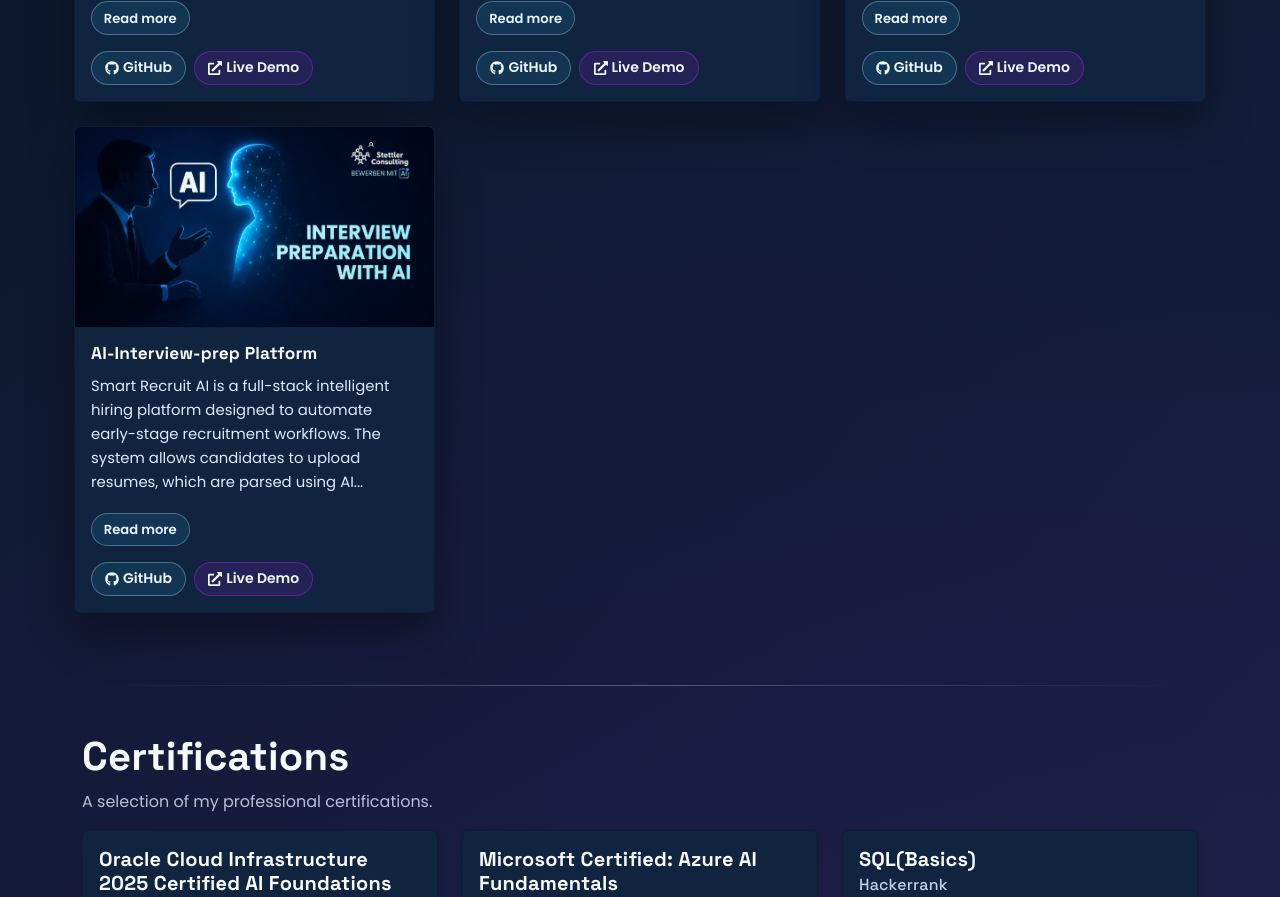
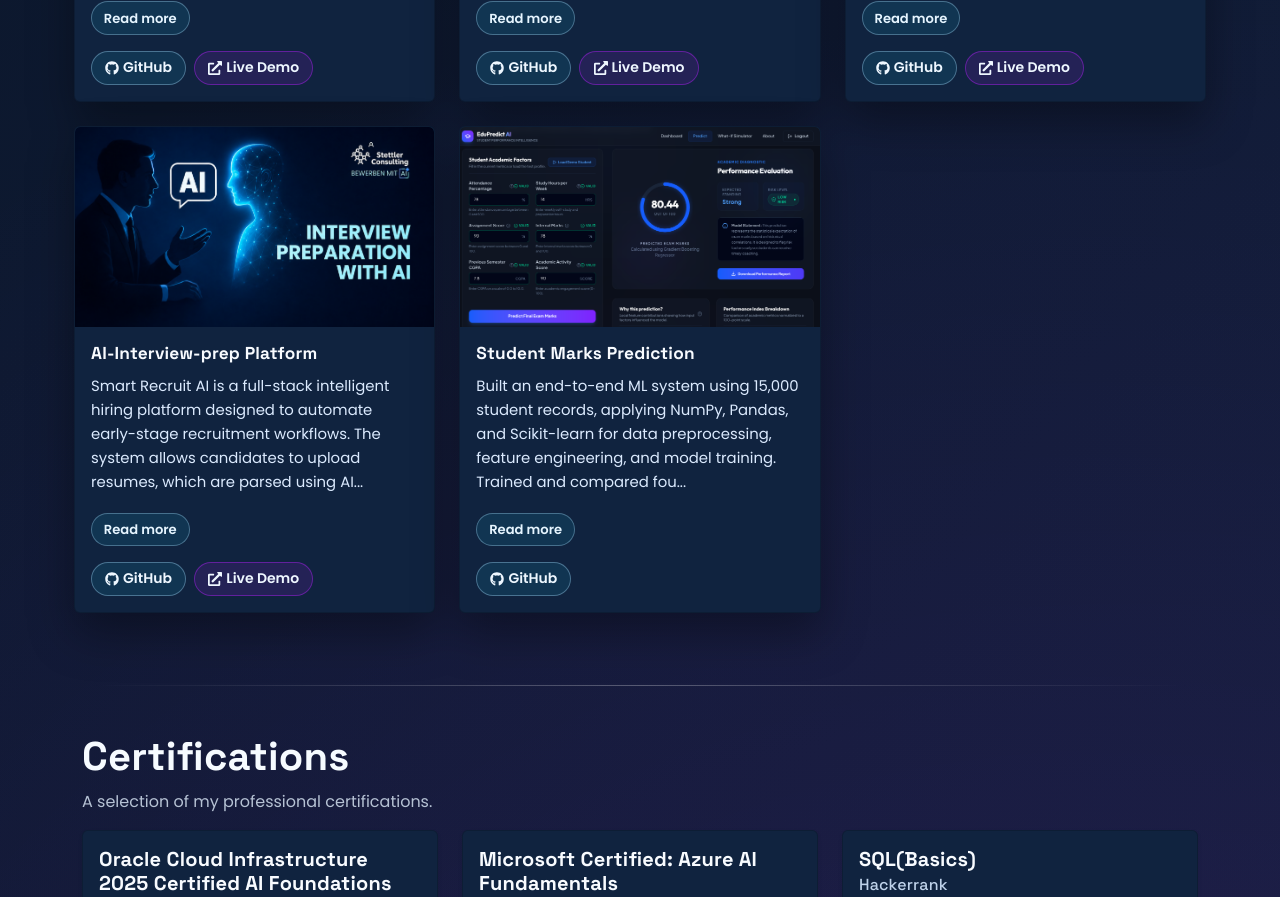
Before and after one commit to yasirarfat5CJ/portfolio, a React (Vite) app: page / in a window 1280 px wide. Shown: the part 4460-5357 px from the top of the page. Built offline with nearby package versions, Linux system fonts and the light colour scheme.

Commit message:
project update

```diff
--- a/src/pages/Projects.jsx
+++ b/src/pages/Projects.jsx
@@ -77,6 +77,13 @@ const projects = [
   description: 'Smart Recruit AI is a full-stack intelligent hiring platform designed to automate early-stage recruitment workflows. The system allows candidates to upload resumes, which are parsed using AI to extract structured data and calculate ATS-style matching scores against job roles.The platform includes a real-time AI interview system powered by Gemini AI, where candidates undergo dynamic technical interviews with automated scoring and feedback. HR users can access analytics dashboards to evaluate candidate performance, rankings, and hiring recommendations.Key features include role-based authentication using JWT, protected routes, real-time socket communication, and responsive modern UI built with React and Tailwind CSS.',
   github: 'https://github.com/yasirarfat5CJ/Smart-Recuit-AI',
   demo: 'https://ai-interview-prepration.netlify.app',
+},
+{
+  title: 'Student Marks Prediction',
+  image: '/images/prediction.png',
+  description: 'Built an end-to-end ML system using 15,000 student records, applying NumPy, Pandas, and Scikit-learn for data preprocessing, feature engineering, and model training. Trained and compared four regression models: Linear Regression, Decision Tree, Random Forest,and Gradient Boosting, using cross-validation and hyperparameter tuning to achieve an R2 score of 0.857 with the final model.  Developed a FastAPI + MySQL backend using SQLAlchemy, JWT authentication, bcrypt, and RBAC, with a React dashboard supporting Explainable AI, What-If analysis, prediction history, personalized recommendations, and admin analytics.',
+  github: 'https://github.com/yasirarfat5CJ/student_marks_preduction',
+
 }
 
 
```
Also changed, not shown: public/images/prediction.png (added).
